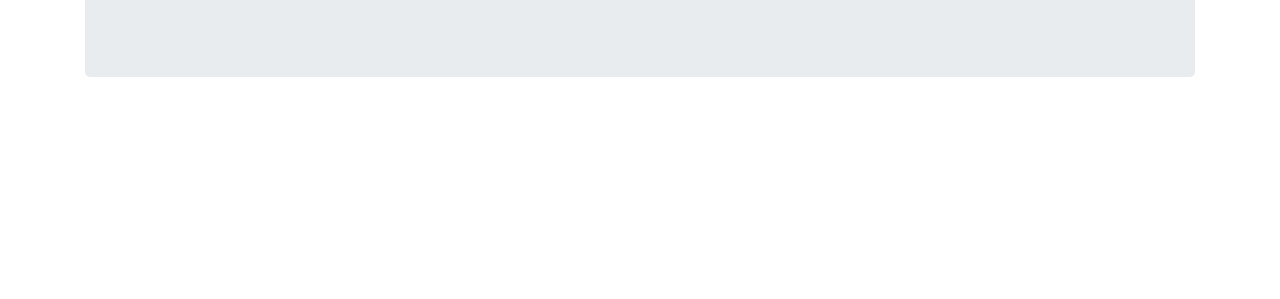
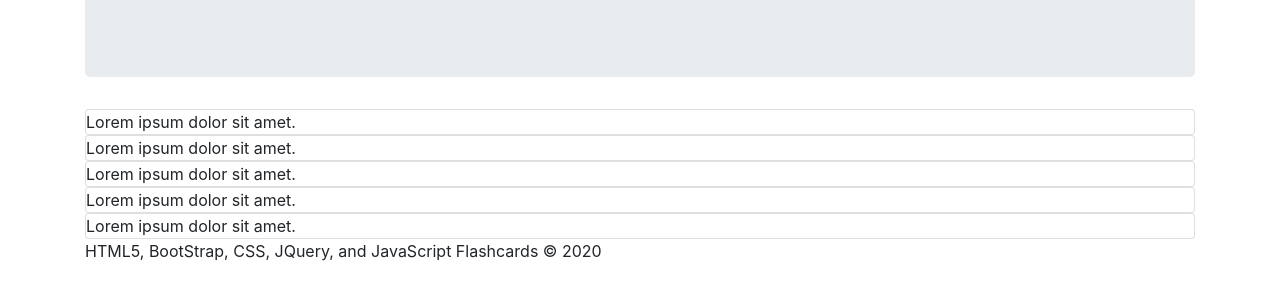
Before and after one commit to kitmikai/flashcard, a plain HTML site: page index.html in a window 1280 px wide. Shown: the part 147-446 px from the top of the page. Drawn offline with Linux system fonts and the light colour scheme.

Commit message:
Add page elements

```diff
--- a/index.html
+++ b/index.html
@@ -9,10 +9,25 @@
 </head>
 <body>
     <div class="container">
-        <div class="jumbotron">
-            <h1>JavaScript and JQuery Flashcards</h1>
-            <p>It's the fastest, easiest, most addictive way to learn.</p>
-        </div>
+        <section class="top-container">
+            <div class="jumbotron">
+                <h1>JavaScript and JQuery Flashcards</h1>
+                <p>It's the fastest, easiest, most addictive way to learn.</p>
+            </div>
+        </section>
+        <section class="cardgroups">
+            <div class="card">Lorem ipsum dolor sit amet.</div>
+            <div class="card">Lorem ipsum dolor sit amet.</div>
+            <div class="card">Lorem ipsum dolor sit amet.</div>
+            <div class="card">Lorem ipsum dolor sit amet.</div>
+            <div class="card">Lorem ipsum dolor sit amet.</div>
+        </section>
+        <footer>
+            <p>HTML5, BootStrap, CSS, JQuery, and JavaScript Flashcards &copy; 2020</p>
+        </footer>
+
+
+
     </div>
 </body>
 </html>
```
